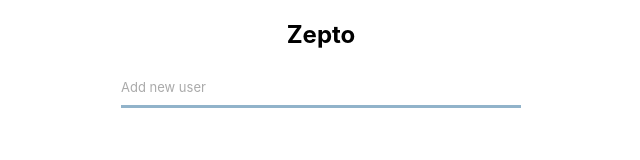
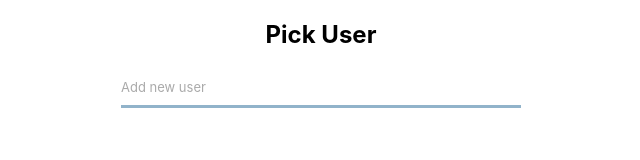
Before and after one commit to ParasArya289/chipComponent, a React (Create React App) app: page / in a window 1280 px wide. Shown: the top 160 px of the page, without its empty margins (319-959 px from the left). Built offline with nearby package versions, Linux system fonts and the light colour scheme.

Commit message:
feat: zepto assignment

```diff
--- a/src/App.js
+++ b/src/App.js
@@ -5,7 +5,7 @@
 function App() {
   return (
     <div className="App">
-      <h2>Zepto</h2>
+      <h2>Pick User</h2>
       <Input data={userData} placeholder="Add new user"/>
     </div>
   );
```
